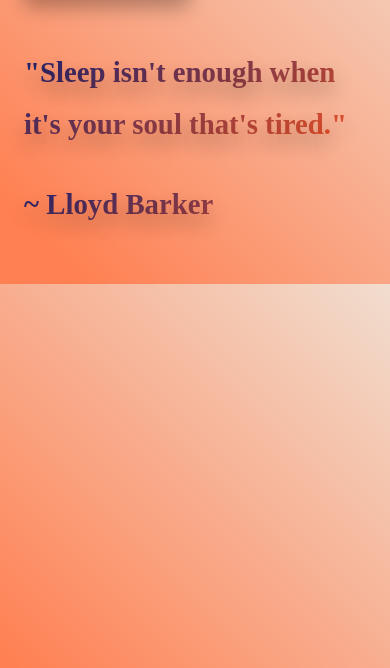
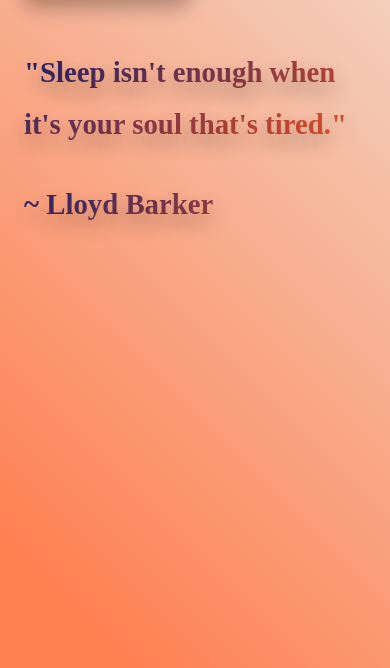
Before and after one commit to FrankDraws/random-quote-generator, a plain HTML site: page index.html in a window 390 px wide. Shown: the part 176-844 px from the top of the page. Drawn offline with Linux system fonts and the light colour scheme; a web font is replaced by a local one.

Commit message:
Fixing issue with body not extending full height on mobile.

```diff
--- a/styles.css
+++ b/styles.css
@@ -7,16 +7,8 @@ html {
     margin: 0;
     padding: 0;
     width: 100%;
+    height: 100%;
     box-sizing: border-box;
-}
-
-body {
-    font-family: "Vesper Libre", serif;
-    display: flex;
-    justify-content: center;
-    align-items: center;
-    /* height: 100vh; */
-
     background: hsla(16, 100%, 66%, 1);
     background: linear-gradient(
         45deg,
@@ -36,11 +28,19 @@ body {
     filter: progid: DXImageTransform.Microsoft.gradient( startColorstr="#FF7F50", endColorstr="#F1DDCF", GradientType=1 );
 }
 
+body {
+    font-family: "Vesper Libre", serif;
+    display: grid;
+    grid-template-columns: 1fr;
+    place-items: center;
+    align-items: start;
+}
+
 .container {
     padding: 1.5em;
     text-align: left;
-    width: 80ch;
-    height: max-content;
+    max-width: 80ch;
+    /* height: max-content; */
 }
 
 h1 {
```
